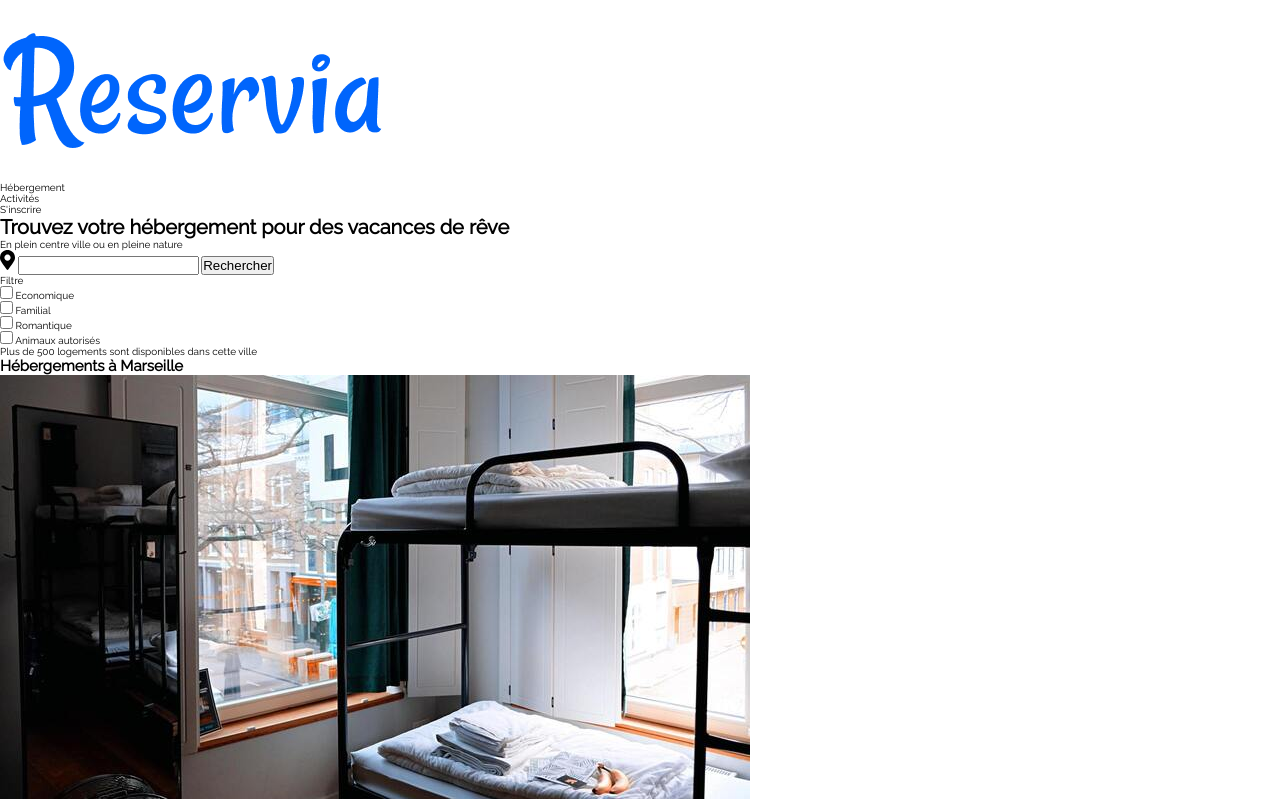
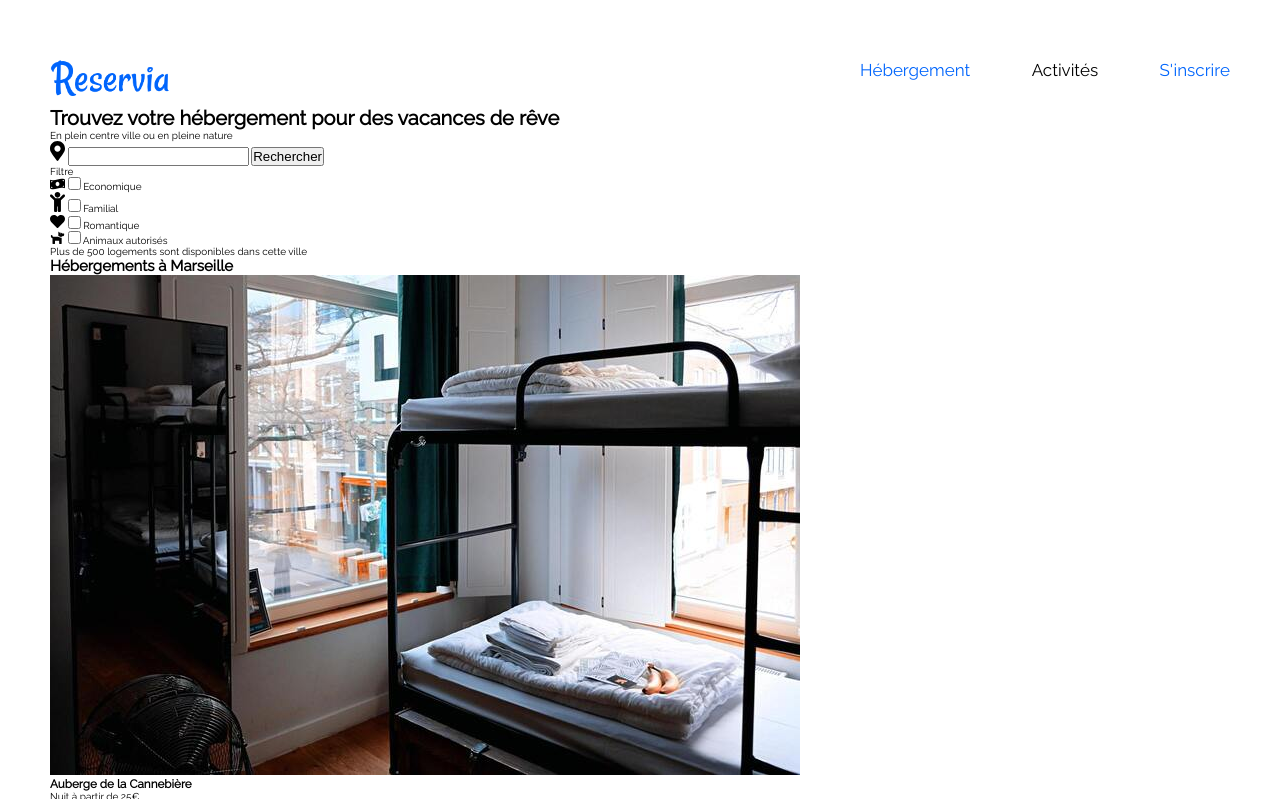
Before and after one commit to DamienPinna/reservia, a website: page index.html in a window 1280 px wide. Shown: the top 799 px of the page. Drawn offline with Linux system fonts and the light colour scheme.

Commit message:
mise en forme de la barre de navigation

```diff
--- a/design/sass/style.scss
+++ b/design/sass/style.scss
@@ -24,3 +24,39 @@ $background-color: #F2F2F2;
 .icone {
    width: 1.5rem;
 }
+
+ul {
+   list-style: none;
+}
+
+a {
+   text-decoration: none;
+   color: #000;
+}
+
+.container {
+   margin: 5rem;
+}
+
+.primary-color {
+   color: $primary-color;
+}
+
+/* NAVBAR */
+
+.logo {
+   width: 12rem;
+}
+
+nav {
+   display: flex;
+   justify-content: space-between;
+}
+
+.bloc-liens-navigation {
+   display: flex;
+   margin-top: 1rem;
+   justify-content: space-between;
+   width: 37rem;
+   font-size: 1.7rem;
+}
--- a/index.html
+++ b/index.html
@@ -9,12 +9,13 @@
       <link rel="stylesheet" type="text/css" href="design/css/style.css">
    </head>
    <body>
+      <div class="container">
          <nav>
-            <img src="./images/logo/reservia.png" alt="logo du site : reservia">
-            <ul>
-                <li>Hébergement</li>
-                <li>Activités</li>
-                <li>S'inscrire</li>
+            <img class="logo" src="./images/logo/reservia.png" alt="logo du site : reservia">
+            <ul class="bloc-liens-navigation">
+               <li><a class="primary-color" href="">Hébergement</a></li>
+               <li><a href="#">Activités</a></li>
+               <li><a class="primary-color" href="#">S'inscrire</a></li>
             </ul>
          </nav>
 
@@ -31,18 +32,22 @@
                   <p>Filtre</p>
 
                   <div>
+                     <img class="icone" src="./images/icones/money-bill-wave-solid.svg" alt="icone d'un billet de banque">
                      <input type="checkbox" id="economique" name="economique">
                      <label for="economique">Economique</label>
                   </div>
                   <div>
+                     <img class="icone" src="./images/icones/child-solid.svg" alt="icone d'un enfant">
                      <input type="checkbox" id="familial" name="familial">
                      <label for="familial">Familial</label>
                   </div>
                   <div>
+                     <img class="icone" src="./images/icones/heart-solid.svg" alt="icone d'un coeur">
                      <input type="checkbox" id="romantique" name="romantique">
                      <label for="romantique">Romantique</label>
                   </div>
                   <div>
+                     <img class="icone" src="./images/icones/dog-solid.svg" alt="icone d'un animal">
                      <input type="checkbox" id="animaux" name="animaux">
                      <label for="animaux">Animaux autorisés</label>
                   </div>
@@ -139,6 +144,7 @@
                </div>
             </section>
          </main>
+      </div>
 
       <footer>
          <div>
```
Also changed, not shown: design/css/style.css, 1 other file. Lines whose indentation alone changed are shown as unchanged.
